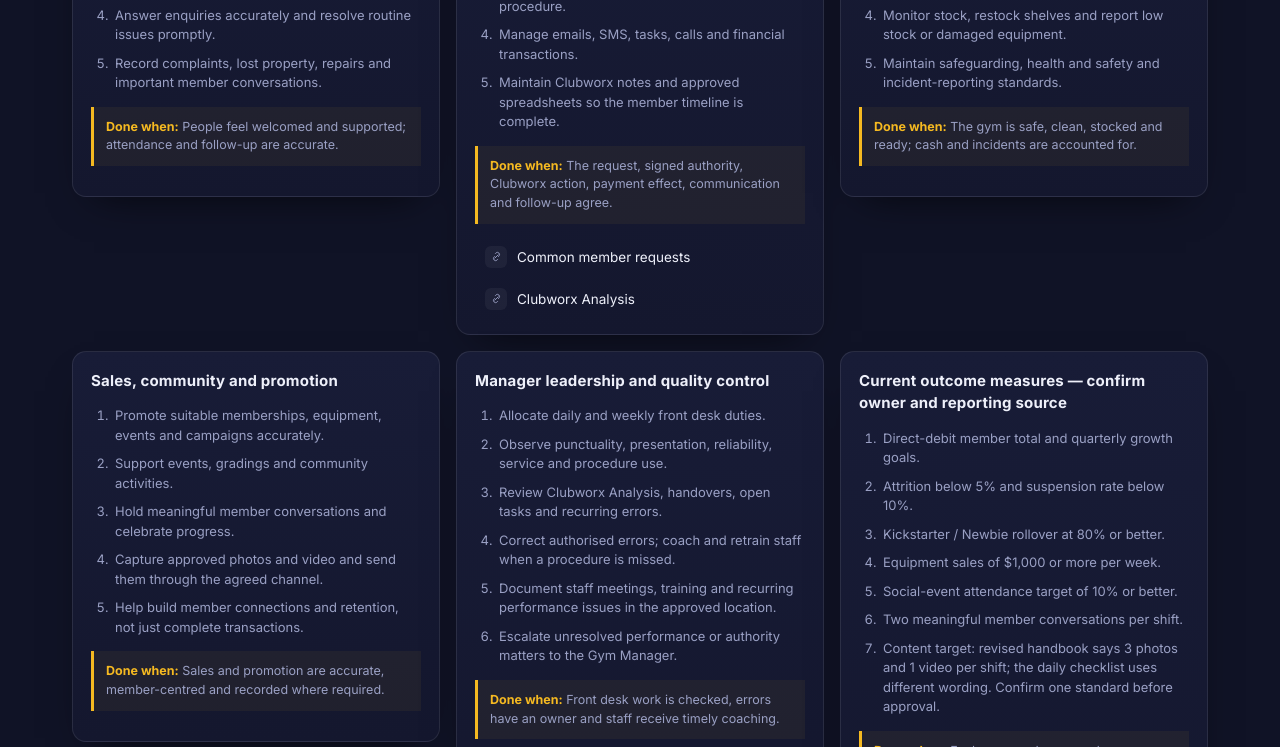
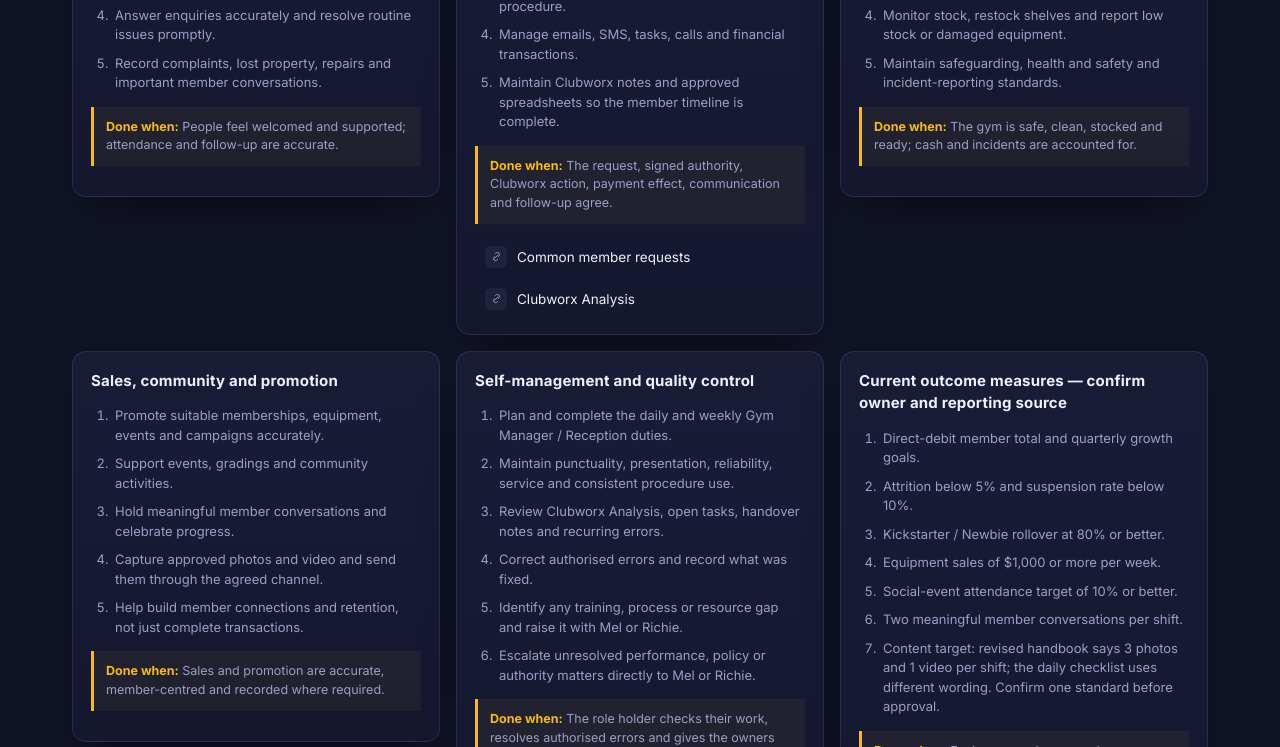
Before and after one commit to urbanmuaythai/Reception-2.0, a plain HTML site: page index.html in a window 1280 px wide. Shown: the part 1520-2267 px from the top of the page. Drawn offline with Linux system fonts and the light colour scheme.

Commit message:
Tailor Reception for single combined role

```diff
--- a/index.html
+++ b/index.html
@@ -3,7 +3,7 @@
 <head>
 <meta charset="UTF-8">
 <meta name="viewport" content="width=device-width, initial-scale=1.0">
-<title>Urban Muaythai — Reception / Front Desk</title>
+<title>Urban Muaythai — Gym Manager / Reception</title>
 <link rel="preconnect" href="https://fonts.googleapis.com">
 <link rel="preconnect" href="https://fonts.gstatic.com" crossorigin>
 <link href="https://fonts.googleapis.com/css2?family=Bebas+Neue&family=Inter:wght@400;500;600;700;800&display=swap" rel="stylesheet">
@@ -245,7 +245,7 @@ footer b{color:var(--muted);font-weight:600}
   <div class="wrap">
     <a class="brand" href="#top">
       <span class="badge"><span>UM</span></span>
-      <span><b>URBAN MUAYTHAI</b><small>RECEPTION · OPS CONSOLE</small></span>
+      <span><b>URBAN MUAYTHAI</b><small>GYM MANAGER / RECEPTION</small></span>
     </a>
     <div class="spacer"></div>
     <a class="source-pill" href="https://drive.google.com/drive/folders/1Np0xJiGjNyVFmeKxuu4nXloBVMVHNf00?usp=drive_link" target="_blank" rel="noopener" aria-label="Open the Reception SOP folder in Google Drive">
@@ -258,7 +258,7 @@ footer b{color:var(--muted);font-weight:600}
 <a id="top"></a>
 <section class="hero">
   <div class="wrap">
-    <p class="eyebrow">Front Desk • Onboarding & Daily Work</p>
+    <p class="eyebrow">Gym Manager / Reception • Onboarding & Daily Work</p>
     <h1>RECEP<em>TION</em> <span class="version">2.0</span></h1>
     <p class="tagline"><b>Know what to do, find the steps, check the result.</b> New starters begin with Role & Daily Checklist, then follow the shift and linked procedures.</p>
 
@@ -306,11 +306,11 @@ const SECTIONS = [
     "cards": [
       {
         "h": "Purpose of the role",
-        "sub": "Front of House is the control point for member experience, operational accuracy and community culture.",
+        "sub": "The Gym Manager / Reception role is the control point for member experience, operational accuracy and community culture.",
         "steps": [
           "Create a welcoming place where members and guests feel that they belong.",
           "Act as the first point of contact and handle enquiries efficiently and professionally.",
-          "Support member relationships, sales, administration, gym presentation and community engagement.",
+          "Manage member relationships, sales, administration, gym presentation and community engagement.",
           "Protect accurate member records and follow the approved process for each membership action."
         ],
         "done": "Members are welcomed, helped and recorded correctly, and the gym is ready for every session.",
@@ -330,14 +330,13 @@ const SECTIONS = [
       {
         "h": "Reporting and working relationships",
         "steps": [
-          "Reports to the Gym Manager.",
-          "Works with trainers, reception staff and management to deliver the member experience.",
-          "Front desk staff complete assigned procedures and record their work.",
-          "The Front of House / Gym Manager owns standards, allocation, checking, coaching and escalation.",
-          "The Gym Manager reports to Mel or Richie, the owners.",
+          "This is one combined Gym Manager / Reception role.",
+          "The role reports directly to Mel or Richie, the owners.",
+          "Work with trainers and the owners to deliver the member experience.",
+          "Own the daily reception workflow, standards, task completion, quality checks and escalation.",
           "Policy, pricing, refunds and matters outside delegated authority go to Mel or Richie."
         ],
-        "done": "Each recurring duty has an owner, and staff know who makes the final decision.",
+        "done": "The role holder knows what they own, what to record and when Mel or Richie must decide.",
         "links": [
           {
             "t": "Manager oversight source",
@@ -428,16 +427,16 @@ const SECTIONS = [
         "done": "Sales and promotion are accurate, member-centred and recorded where required."
       },
       {
-        "h": "Manager leadership and quality control",
-        "steps": [
-          "Allocate daily and weekly front desk duties.",
-          "Observe punctuality, presentation, reliability, service and procedure use.",
-          "Review Clubworx Analysis, handovers, open tasks and recurring errors.",
-          "Correct authorised errors; coach and retrain staff when a procedure is missed.",
-          "Document staff meetings, training and recurring performance issues in the approved location.",
-          "Escalate unresolved performance or authority matters to the Gym Manager."
-        ],
-        "done": "Front desk work is checked, errors have an owner and staff receive timely coaching.",
+        "h": "Self-management and quality control",
+        "steps": [
+          "Plan and complete the daily and weekly Gym Manager / Reception duties.",
+          "Maintain punctuality, presentation, reliability, service and consistent procedure use.",
+          "Review Clubworx Analysis, open tasks, handover notes and recurring errors.",
+          "Correct authorised errors and record what was fixed.",
+          "Identify any training, process or resource gap and raise it with Mel or Richie.",
+          "Escalate unresolved performance, policy or authority matters directly to Mel or Richie."
+        ],
+        "done": "The role holder checks their work, resolves authorised errors and gives the owners clear visibility of anything outstanding.",
         "links": [
           {
             "t": "Manager oversight source",
@@ -445,7 +444,7 @@ const SECTIONS = [
             "k": "doc"
           },
           {
-            "t": "Reception / Front Desk handover",
+            "t": "Gym Manager / Reception handover",
             "u": "#training",
             "k": "link"
           }
@@ -580,17 +579,17 @@ const SECTIONS = [
         ]
       },
       {
-        "h": "5. Close and hand over",
+        "h": "5. Close and update the owners",
         "sub": "Before leaving",
         "steps": [
           "Complete Clubworx Analysis and correct or assign every identified issue.",
-          "Confirm emails, SMS, tasks, daily spreadsheets and member follow-ups are complete or handed over.",
+          "Confirm emails, SMS, tasks, daily spreadsheets and member follow-ups are complete or clearly recorded as outstanding.",
           "Vacuum and mop; tidy equipment, reception, waiting and training areas; empty rubbish and manage lost property.",
           "Shut down computers and reception devices, and place iPads and phones on charge.",
           "Turn off music, timer and lights; close windows, roller door and entry points using the approved site procedure.",
-          "Record every outstanding item with current status, next action, owner, due time and record location."
-        ],
-        "done": "The gym is secure and ready for the next shift, with no invisible outstanding work.",
+          "Record every outstanding item with current status, next action, due time and record location; tell Mel or Richie when an owner decision or action is needed."
+        ],
+        "done": "The gym is secure, the role holder’s work is traceable and the owners can see anything still requiring action.",
         "links": [
           {
             "t": "Shift handover",
@@ -603,14 +602,14 @@ const SECTIONS = [
         "h": "Confirm before this checklist is approved",
         "sub": "Source conflicts or unclear legacy wording found during this audit",
         "steps": [
-          "Confirm whether Slack, Miami inbox and GetFit inbox are all daily manager checks.",
+          "Confirm whether Slack, Miami inbox and GetFit inbox are all daily Gym Manager / Reception checks.",
           "Confirm whether the Online Portal is still used and what action it requires.",
           "Set one content target: daily checklist says 2–5 photos or videos and one per class; revised handbook says 3 photos and 1 video per shift.",
           "Confirm mirror cleaning: daily checklist says daily; weekly checklist also assigns Wednesday.",
-          "Confirm the shift handover record location.",
-          "Confirm which tasks belong to Front Desk staff and which need Mel or Richie."
-        ],
-        "done": "Each item has an approved answer, owner, source link and review date.",
+          "Confirm the owner-update record location.",
+          "Confirm which decisions the Gym Manager / Reception role can make and which must go to Mel or Richie."
+        ],
+        "done": "Each item has an approved answer, source link and review date.",
         "links": [
           {
             "t": "Original daily checklist",
@@ -658,11 +657,11 @@ const SECTIONS = [
         "h": "2. Follow the shift in order",
         "sub": "Start → class check-in → end of shift",
         "steps": [
-          "Read Clubworx notes, dated tasks and the previous shift’s outstanding work.",
+          "Read Clubworx notes, dated tasks and outstanding work from the previous shift.",
           "Follow Every Shift and the weekly duties for the day. Use the source procedure for each unfamiliar task.",
-          "Finish the audit, record what is complete and hand over anything outstanding with an owner and next action."
-        ],
-        "done": "The next staff member can see what happened and what needs attention.",
+          "Finish the audit, record what is complete and give Mel or Richie visibility of anything needing an owner decision or action."
+        ],
+        "done": "Your work is traceable and the owners can see what still needs attention.",
         "links": [
           {
             "t": "Every Shift",
@@ -675,7 +674,7 @@ const SECTIONS = [
             "k": "link"
           },
           {
-            "t": "Shift handover template",
+            "t": "Owner update template",
             "u": "#shift-handover",
             "k": "link"
           }
@@ -692,7 +691,7 @@ const SECTIONS = [
         "done": "Your work matches the Done when line and anything you were unsure of has been checked.",
         "links": [
           {
-            "t": "Reception / Front Desk handover",
+            "t": "Gym Manager / Reception handover",
             "u": "#training",
             "k": "link"
           },
@@ -755,9 +754,9 @@ const SECTIONS = [
         "steps": [
           "Record membership conversations and follow-ups in Clubworx.",
           "Record new members in the NMS app and every desk payment or refund in the Cash Sheet Desk Log.",
-          "Use this page to find instructions. Keep member cases and actual training sign-offs in the team’s approved records."
-        ],
-        "done": "The next staff member can find the conversation and follow-up in the expected system.",
+          "Use this page to find instructions. Keep member cases and training sign-offs in the approved records."
+        ],
+        "done": "You, Mel or Richie can find the conversation, decision and follow-up in the expected system.",
         "links": [
           {
             "t": "Contact notes & communication",
@@ -777,7 +776,7 @@ const SECTIONS = [
     "id": "your-role",
     "group": "My Shift",
     "title": "Your Role @ Reception",
-    "note": "Front of House • the on-page versions are the current ones",
+    "note": "Gym Manager / Reception • the on-page versions are the current ones",
     "cards": [
       {
         "h": "The role",
@@ -1070,10 +1069,10 @@ const SECTIONS = [
           "Request / task: what is outstanding?",
           "Current status: what has already been checked or completed?",
           "Next action: what exactly needs to happen?",
-          "Owner and due time: who will do it, and when?",
-          "Record: where are the Clubworx notes or relevant tracker entry?"
-        ],
-        "done": "The incoming staff member understands and accepts the next action.",
+          "Decision or action needed: can you complete it, or does it need Mel or Richie?",
+          "Due time and record: when must it happen, and where are the Clubworx notes or tracker entry?"
+        ],
+        "done": "The role holder and owners can see the next action, due time and decision owner.",
         "links": [
           {
             "t": "Contact notes guidance",
@@ -1088,9 +1087,9 @@ const SECTIONS = [
           "Complete Clubworx Analysis and the Cash Sheet daily close (Balanced, or the difference explained in Notes).",
           "Confirm new members are in the NMS app and their Clubworx membership dates and first debit dates are correct.",
           "Check that confirmations and membership conversations are recorded.",
-          "Leave unresolved requests with a named owner and next action. Follow the closing checklist."
-        ],
-        "done": "Closing checks are complete and outstanding work is visible to the next shift.",
+          "Record unresolved requests with the next action and due time; notify Mel or Richie when their decision or action is needed. Follow the closing checklist."
+        ],
+        "done": "Closing checks are complete and the owners can see anything still requiring attention.",
         "links": [
           {
             "t": "Daily source checklist",
@@ -1565,7 +1564,7 @@ const SECTIONS = [
           "Existing member: associate the form with their existing contact. Only approve as a new contact once you’ve checked it is a new person.",
           "Shared email (parent / child, partners): check it is really the same person before merging.",
           "Read the Membership summary. The default can re-charge an upfront already paid, or start debits inside the Kickstarter. Fix it with Change membership details first.",
-          "Approving a Kickstarter form creates the membership and invoices. If staff already added it, you’ll get a duplicate; cancel the duplicate with Delete all payments.",
+          "Approving a Kickstarter form creates the membership and invoices. If the membership was already added, you’ll get a duplicate; cancel the duplicate with Delete all payments.",
           "Family forms add the plan for every signee. Set No membership for anyone not training (e.g. the parent).",
           "Changing the price asks for consent. Only choose Consent already given if the member agreed in writing or in person."
         ],
@@ -2754,18 +2753,18 @@ const SECTIONS = [
   {
     "id": "training",
     "group": "Reference & Handover",
-    "title": "Reception / Front Desk Handover",
-    "note": "Proposed checklist • complete with the outgoing and incoming Front Desk staff",
+    "title": "Gym Manager / Reception Handover",
+    "note": "Role checklist • complete with the role holder and Mel or Richie",
     "cards": [
       {
-        "h": "Capture reception knowledge",
-        "steps": [
-          "List the duties Reception / Front Desk actually owns, how often they happen and what triggers them.",
-          "Walk through current open work and identify the next action, new owner and due date in the existing records.",
+        "h": "Capture role knowledge",
+        "steps": [
+          "List the duties the Gym Manager / Reception role owns, how often they happen and what triggers them.",
+          "Walk through current open work and identify the next action, due date and whether the role holder or an owner must act.",
           "Demonstrate common exceptions: failed check-in, missing waiver, conflicting dates, payment question and cancellation during suspension.",
-          "Confirm weekly rotations, stock suppliers, current offers, escalation contacts and the handover location."
-        ],
-        "done": "Each recurring duty and outstanding case has an agreed new owner.",
+          "Confirm weekly rotations, stock suppliers, current offers, owner escalation and the update-record location."
+        ],
+        "done": "Each recurring duty and outstanding case has a clear next action and decision owner.",
         "links": [
           {
             "t": "Source procedures",
@@ -2773,7 +2772,7 @@ const SECTIONS = [
             "k": "link"
           },
           {
-            "t": "Shift handover template",
+            "t": "Owner update template",
             "u": "#shift-handover",
             "k": "link"
           }
@@ -2786,9 +2785,9 @@ const SECTIONS = [
           "Read notes, handle an enquiry and complete class attendance.",
           "Review a waiver and new-member record.",
           "Demonstrate a suspension, cancellation review and membership change under supervision.",
-          "Complete Clubworx Analysis, weekly duties and a shift handover."
-        ],
-        "done": "Each task is done correctly and recorded, with the date, in the team’s approved training record.",
+          "Complete Clubworx Analysis, weekly duties and an owner update."
+        ],
+        "done": "Each task is done correctly and recorded, with the date, in the approved training record.",
         "links": [
           {
             "t": "Every Shift",
@@ -2805,7 +2804,7 @@ const SECTIONS = [
       {
         "h": "Confirm before independent shifts",
         "steps": [
-          "Reception / Front Desk training support, escalation route and backup cover.",
+          "Owner contact and backup cover, with escalation to Mel or Richie.",
           "Access to required systems and trackers using the Urban Muaythai account where applicable.",
           "Mirror-cleaning frequency: daily checklist says daily; weekly checklist lists Wednesday.",
           "Current Week 1 / Week 2 and fortnightly cleaning rotation dates.",
```
Also changed, not shown: REVIEW.txt, 1 other file.
